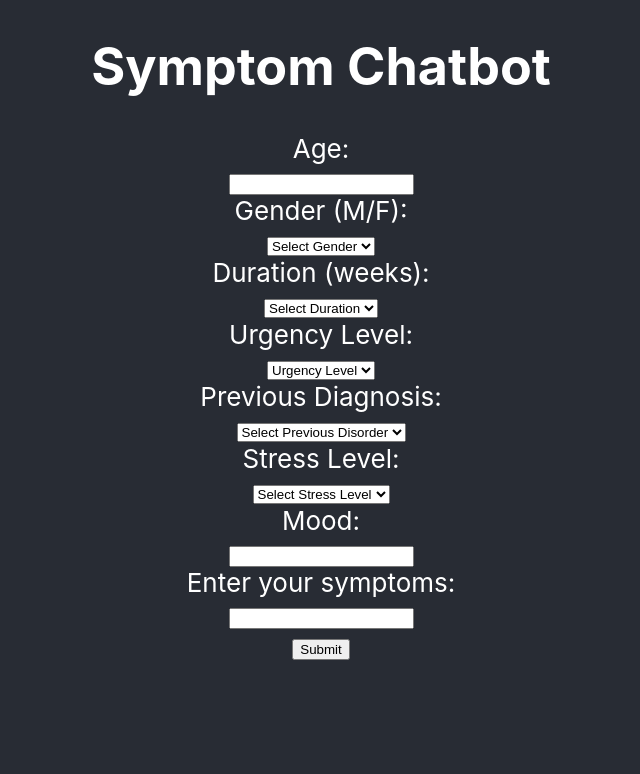
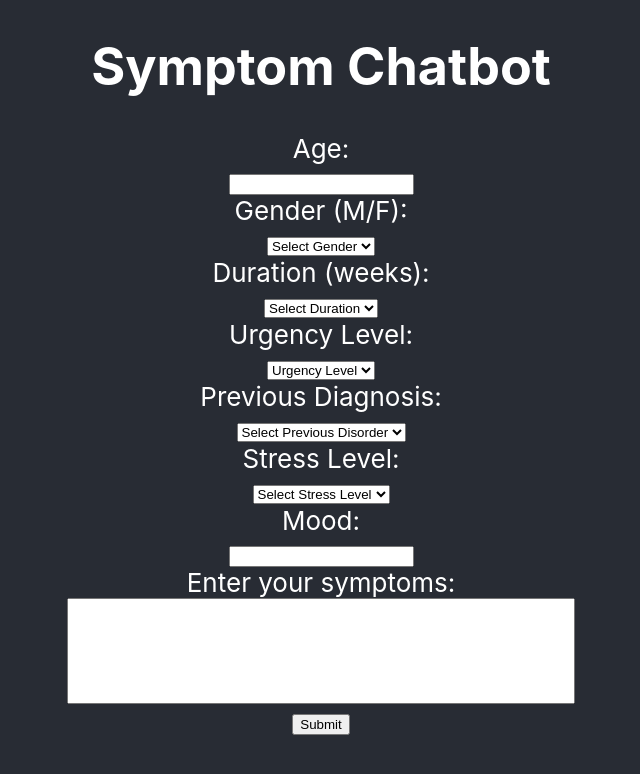
Before and after one commit to Ghostlun/Mental-Health-AI-Driven-System-Project, a React (Create React App) app in the folder symptoms/: page / in a window 1280 px wide. Shown: the top 774 px of the page, without its empty margins (319-959 px from the left). Built offline with nearby package versions, Linux system fonts and the light colour scheme.

Commit message:
added dropdown and group diagnosis logic

```diff
--- a/symptoms/src/App.css
+++ b/symptoms/src/App.css
@@ -28,8 +28,11 @@
   font-size: calc(10px + 2vmin);
   color: white;
 }
-.symptoms {
-  width: 1000px; /* You can adjust this width as needed */
+#symptomInput {
+  width: 500px;
+  height: 100px;
+  color: white;
+
 }
 
 .submit {
```
